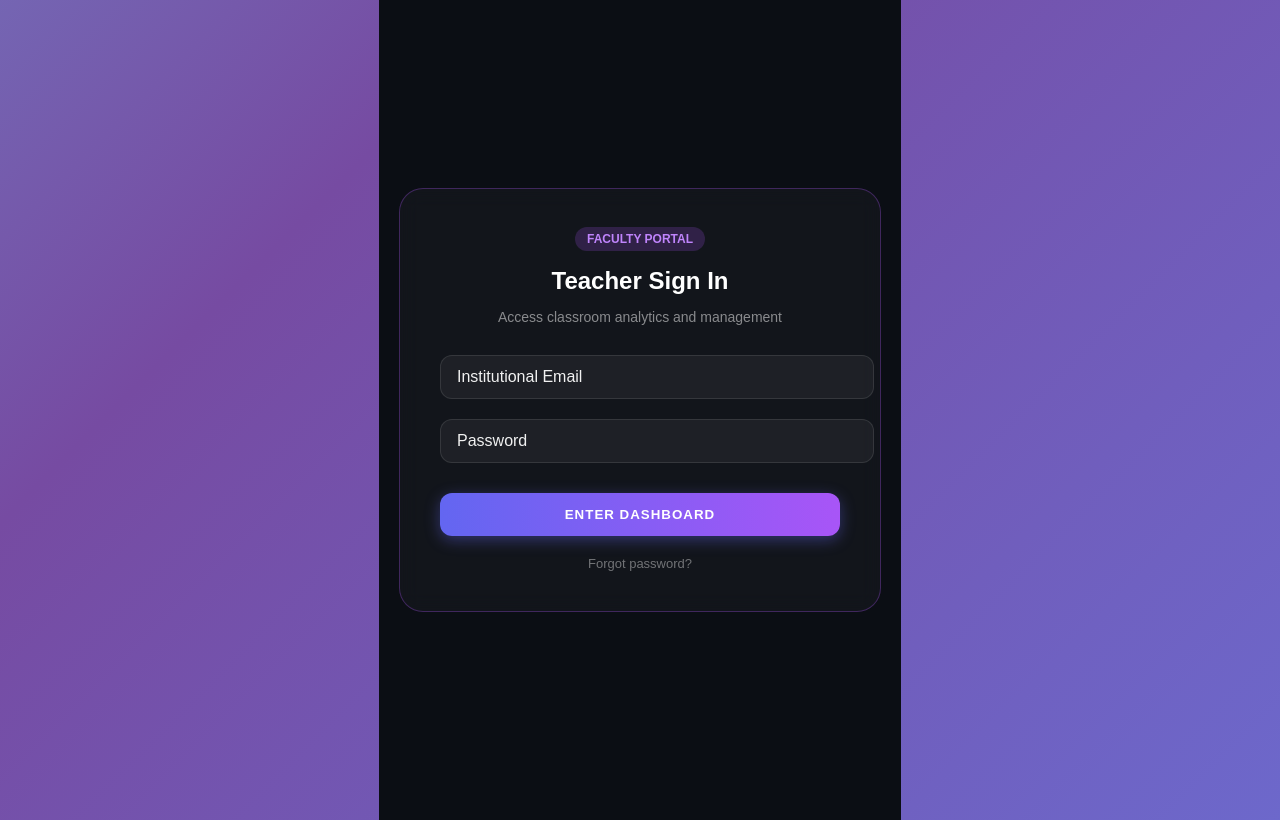
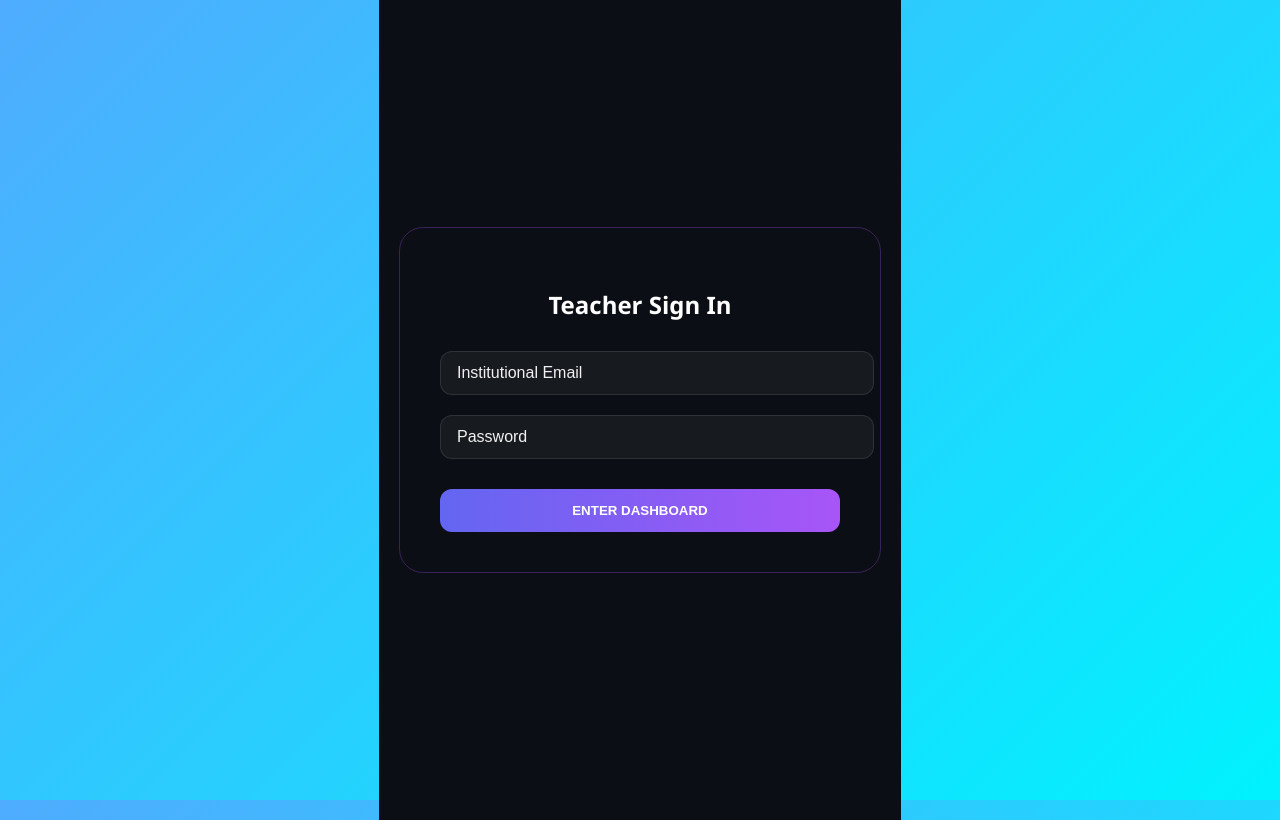
Before and after one commit to Hema-GK/smart-attendance-frontend, a React app: page /teacher/login in a window 1280 px wide. Built offline with nearby package versions, Linux system fonts and the light colour scheme; the HTML template or start-up script is replaced by a standard one.

Commit message:
super update

```diff
--- a/src/pages/LoginTeacher.jsx
+++ b/src/pages/LoginTeacher.jsx
@@ -158,7 +158,6 @@
 //   )
 // }
 
-
 import { useState } from "react";
 import { useNavigate } from "react-router-dom";
 import API from "../api/api";
@@ -181,8 +180,7 @@ const inputStyle = {
   background: 'rgba(255,255,255,0.05)',
   color: 'white',
   outline: 'none',
-  fontSize: '1rem',
-  transition: '0.3s'
+  fontSize: '1rem'
 };
 
 const corporateButtonStyle = {
@@ -193,11 +191,8 @@ const corporateButtonStyle = {
   background: 'linear-gradient(90deg, #6366f1, #a855f7)',
   color: 'white',
   fontWeight: '700',
-  letterSpacing: '1px',
   cursor: 'pointer',
-  boxShadow: '0 4px 15px rgba(99, 102, 241, 0.4)',
-  marginTop: '20px',
-  transition: 'transform 0.2s ease'
+  marginTop: '20px'
 };
 
 export default function TeacherLogin() {
@@ -208,21 +203,22 @@ export default function TeacherLogin() {
 
   const handleLogin = async () => {
     if (!email || !password) {
-      alert("Please fill in all fields");
+      alert("Please enter all fields");
       return;
     }
 
     setLoading(true);
     try {
-      // FIXED: Changed endpoint to /teachers/login to match your teacher_routes.py
+      // 1. Point to your /teachers/login route
       const res = await API.post("/teachers/login", {
         email: email,
         password: password
       });
 
-      // Your backend returns "Login success" (not "success")
+      // 2. CRITICAL FIX: Match your backend's "Login success" string exactly
       if (res.data.status === "Login success") {
-        // Save teacher data
+
+        // 3. Store the ID and Name your backend provides
         const teacherData = {
             id: res.data.teacher_id,
             name: res.data.teacher_name,
@@ -232,14 +228,18 @@ export default function TeacherLogin() {
         localStorage.setItem("user", JSON.stringify(teacherData));
         localStorage.setItem("role", "teacher");
 
+        alert("Login Successful! Redirecting...");
+
+        // 4. Redirect to Dashboard
         navigate("/teacher/dashboard");
+
       } else {
-        // This will now catch "Teacher not found" or "Wrong password"
+        // This catches "Teacher not found" or "Wrong password" from your Python file
         alert(res.data.status || "Invalid Credentials");
       }
     } catch (err) {
       console.error("Login Error:", err);
-      alert("Login failed. Check if backend is running.");
+      alert("Network Error: Backend is not responding.");
     } finally {
       setLoading(false);
     }
@@ -247,35 +247,8 @@ export default function TeacherLogin() {
 
   return (
     <div style={loginContainerStyle}>
-      <div className="glass-card" style={{
-        border: '1px solid rgba(168, 85, 247, 0.3)',
-        padding: '40px',
-        borderRadius: '24px',
-        background: 'rgba(255, 255, 255, 0.03)',
-        backdropFilter: 'blur(10px)',
-        maxWidth: '400px',
-        width: '100%',
-        textAlign: 'center'
-      }}>
-        <div style={{ marginBottom: '20px' }}>
-            <span style={{
-                background: 'rgba(168, 85, 247, 0.2)',
-                padding: '5px 12px',
-                borderRadius: '20px',
-                fontSize: '12px',
-                color: '#c084fc',
-                fontWeight: 'bold',
-                textTransform: 'uppercase'
-            }}>
-                Faculty Portal
-            </span>
-        </div>
-
-        <h2 style={{ marginBottom: '10px', color: '#fff' }}>Teacher Sign In</h2>
-        <p style={{ color: 'rgba(255,255,255,0.5)', fontSize: '14px', marginBottom: '20px' }}>
-            Access classroom analytics and management
-        </p>
-
+      <div className="glass-card" style={{ border: '1px solid rgba(168, 85, 247, 0.3)', padding: '40px', borderRadius: '24px', maxWidth: '400px', width: '100%', textAlign: 'center' }}>
+        <h2 style={{ color: '#fff' }}>Teacher Sign In</h2>
         <input
           type="email"
           placeholder="Institutional Email"
@@ -283,7 +256,6 @@ export default function TeacherLogin() {
           value={email}
           onChange={(e) => setEmail(e.target.value)}
         />
-
         <input
           type="password"
           placeholder="Password"
@@ -291,22 +263,9 @@ export default function TeacherLogin() {
           value={password}
           onChange={(e) => setPassword(e.target.value)}
         />
-
-        <button
-            style={corporateButtonStyle}
-            onClick={handleLogin}
-            disabled={loading}
-            onMouseOver={(e) => e.target.style.transform = 'scale(1.02)'}
-            onMouseOut={(e) => e.target.style.transform = 'scale(1)'}
-        >
+        <button style={corporateButtonStyle} onClick={handleLogin} disabled={loading}>
           {loading ? "AUTHENTICATING..." : "ENTER DASHBOARD"}
         </button>
-
-        <div style={{ marginTop: '20px', fontSize: '13px' }}>
-          <a href="#" style={{ color: 'rgba(255,255,255,0.4)', textDecoration: 'none' }}>
-            Forgot password?
-          </a>
-        </div>
       </div>
     </div>
   );
--- a/src/styles/ui.css
+++ b/src/styles/ui.css
@@ -1,4 +1,4 @@
-body{
+/* body{
 margin:0;
 font-family:'Poppins',sans-serif;
 
@@ -10,7 +10,7 @@ min-height:100vh;
 display:flex;
 justify-content:center;
 align-items:center;
-}
+} */
 
 @keyframes gradientMove{
 0%{background-position:0% 50%}
```
